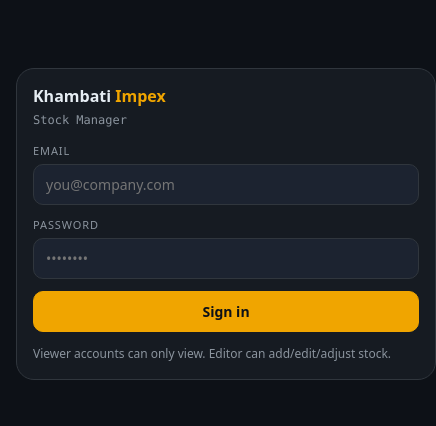
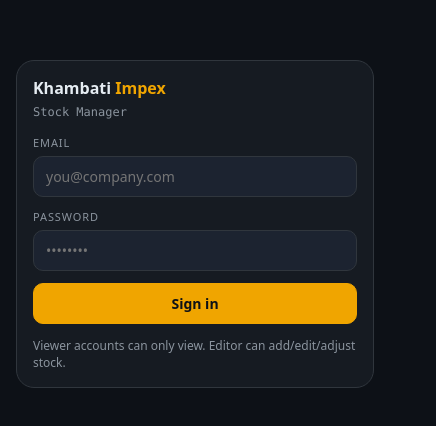
Before and after one commit to stockkhambatiimpex-wq/erp-small, a React (Vite) app: page /login in a window 390 px wide. Shown: the part 198-624 px from the top of the page, 436 px wide, since content can reach past the window. Built offline with nearby package versions, Linux system fonts and the light colour scheme; no server answers.

Commit message:
css improved

```diff
--- a/src/index.css
+++ b/src/index.css
@@ -347,10 +347,13 @@ button {
   display: grid;
   place-items: center;
   padding: 16px;
+  overflow: auto;
 }
 .authCard {
   width: 420px;
   max-width: 100%;
+  width: min(420px, calc(100vw - 32px));
+  width: min(420px, calc(100dvw - 32px));
   background: var(--surface);
   border: 1px solid var(--border);
   border-radius: 16px;
@@ -657,9 +660,29 @@ button {
     gap: 8px;
     border-right: none;
     border-bottom: 1px solid var(--border);
+    align-items: center;
+    padding: 10px 12px;
+    height: 60px;
+    box-sizing: border-box;
+    scrollbar-width: none; /* Firefox */
+  }
+  .sidebar::-webkit-scrollbar {
+    height: 0;
+  }
+  .navItem {
+    flex: 0 0 auto;
+    display: inline-flex;
+    align-items: center;
+    white-space: nowrap;
+    height: 40px;
+    padding: 0 12px;
+    line-height: 1;
   }
   .content {
-    padding: 14px;
+    padding: 12px 14px 14px;
+  }
+  .pageTitle {
+    margin-top: 0;
   }
 
   .productGrid {
@@ -695,6 +718,11 @@ button {
 }
 
 @media (max-width: 520px) {
+  .auth {
+    place-items: center;
+    padding-top: 16px;
+    padding-bottom: 16px;
+  }
   .authCard {
     padding: 16px;
     border-radius: 18px;
```
